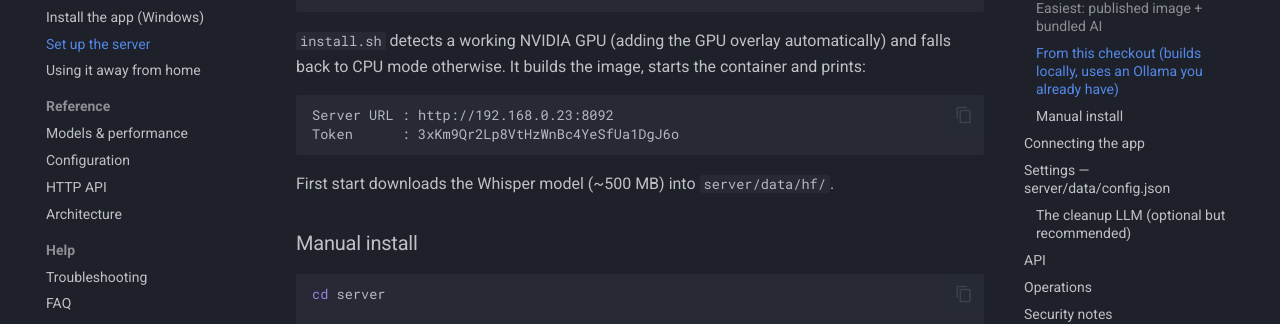
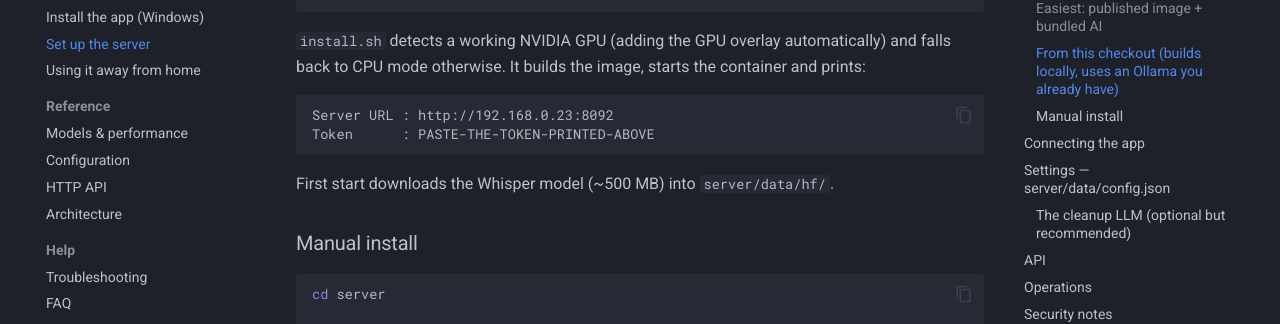
Before and after one commit to diegosanchezguijarro-creator/vozlab, an MkDocs documentation site: the page built from docs/SERVER.md, in a window 1280 px wide and 900 px high, scrolled down 905 px. Shown: the part 154-478 px from the top of the window. Built offline with MkDocs 1.6.1 and Material for MkDocs 9.7.7, drawn with Linux system fonts in a browser that asks for light colours; comment, search, counter and statistics services are not loaded.

Commit message:
CI fixes: server test deps, POSIX-only mode test, secret-scan hygiene
- ci.yml: the server job now installs fastapi/starlette/httpx, which the new
  API tests import (faster-whisper stays out: it is only imported lazily)
- test_secrets: skip the 0600 assertion on Windows, where POSIX mode bits do
  not exist (DPAPI + user ACLs are the protection there)
- .gitleaks.toml: allowlist exactly one fake credential — the fixture that the
  log-redaction test asserts gets scrubbed — instead of disabling a rule
- docs showed a token-shaped placeholder in the install example; replaced with
  an obvious placeholder in README, README.es and docs/SERVER.md, and the UI
  preview fixture no longer looks like a real secret

````diff
--- a/docs/SERVER.md
+++ b/docs/SERVER.md
@@ -42,7 +42,7 @@
 
 ```
 Server URL : http://192.168.0.23:8092
-Token      : 3xKm9Qr2Lp8VtHzWnBc4YeSfUa1DgJ6o
+Token      : PASTE-THE-TOKEN-PRINTED-ABOVE
 ```
 
 First start downloads the Whisper model (~500 MB) into `server/data/hf/`.
````
Also changed, not shown: README.es.md (+1 -1 lines), README.md (+1 -1 lines), .gitleaks.toml (added), 3 other files.
